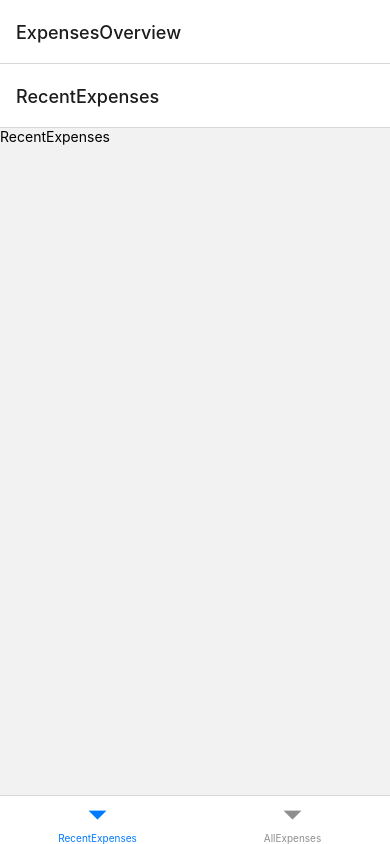
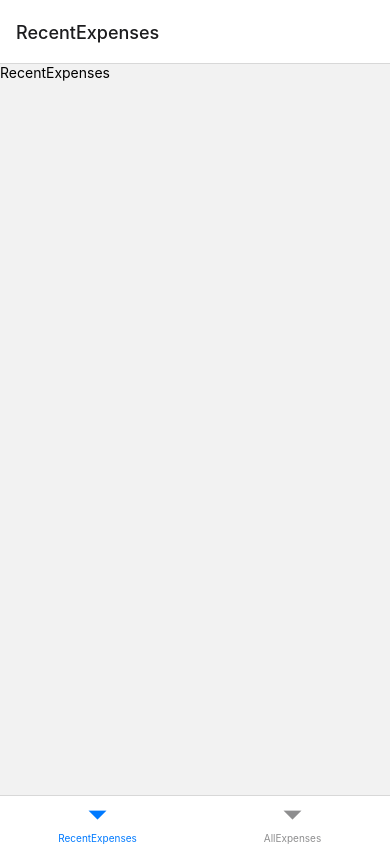
Before and after one commit to jmichel-dev/rn-expense-app, a React Native app: screen / in a window 390 px wide. Built offline with nearby package versions, Linux system fonts and the light colour scheme.

Commit message:
disable header for stack screens

```diff
--- a/App.js
+++ b/App.js
@@ -26,7 +26,13 @@ export default function App() {
       <StatusBar style="auto" />
       <NavigationContainer>
         <Stack.Navigator>
-          <Stack.Screen name="ExpensesOverview" component={ExpensesOverview} />
+          <Stack.Screen
+            name="ExpensesOverview"
+            component={ExpensesOverview}
+            options={{
+              headerShown: false,
+            }}
+          />
           <Stack.Screen name="ManageExpenses" component={ManageExpenses} />
         </Stack.Navigator>
       </NavigationContainer>
```
